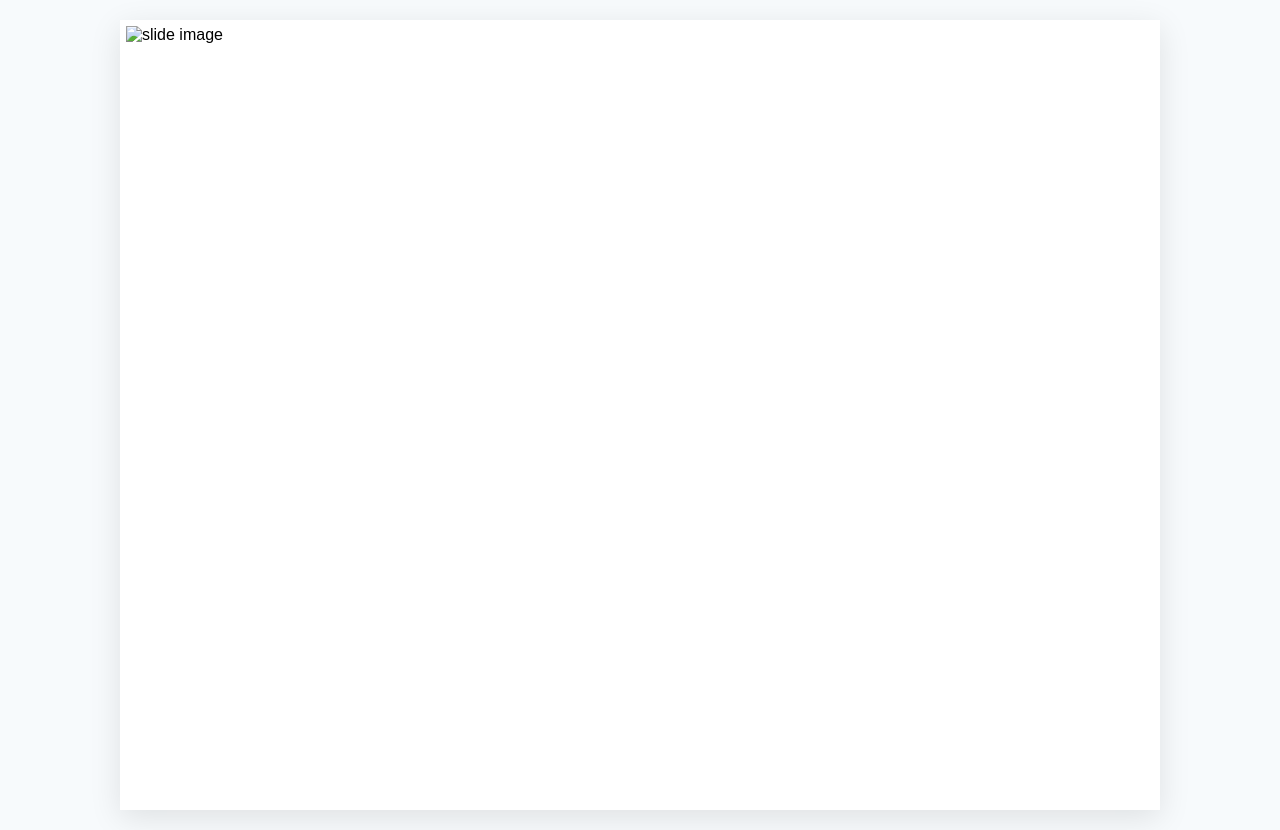
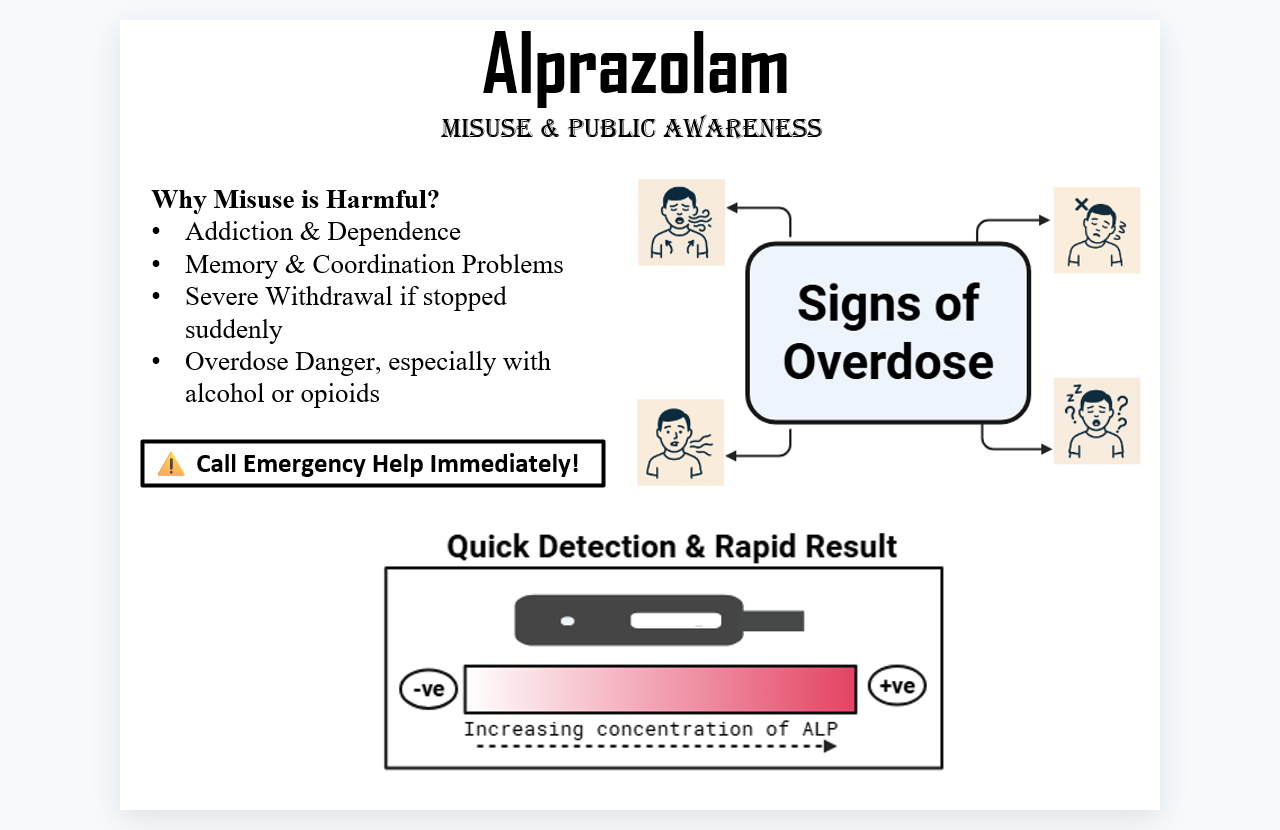
Before and after one commit to vivekmehtapisces/Alprazolam, a plain HTML site: page index.html in a window 1280 px wide. Drawn offline with Linux system fonts and the light colour scheme; the site is published under a folder, as on GitHub Pages, so addresses that start at the root find nothing.

Commit message:
Update index.html

```diff
--- a/index.html
+++ b/index.html
@@ -8,5 +8,5 @@ body{font-family: Arial, sans-serif; background:#f7fafc; margin:0; padding:20px;
 .text{white-space:pre-wrap;}
 </style></head><body>
 <div class='slide' id='slide'>
-<img class='elem' src='/image_3.png' alt='slide image'/>
+<img class='elem' src='image_3.png' alt='slide image'/>
 </body></html>
```
